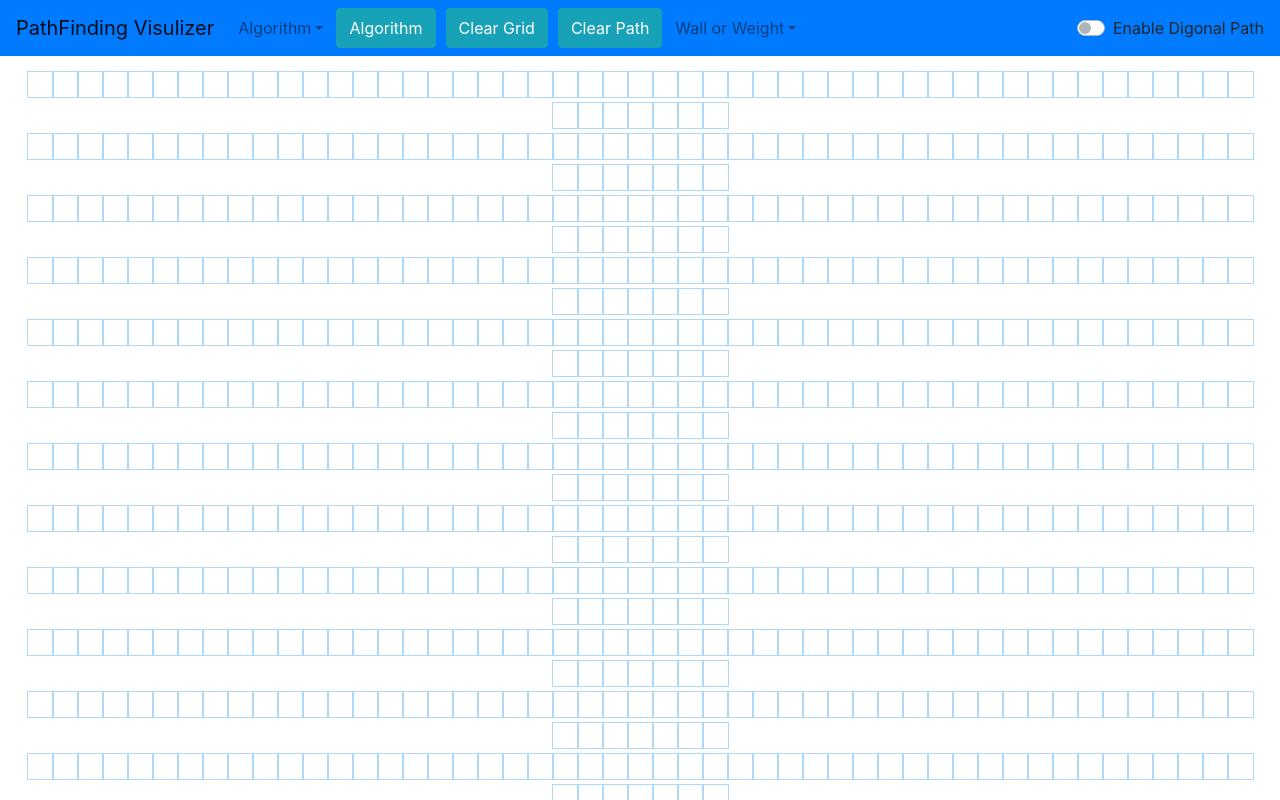
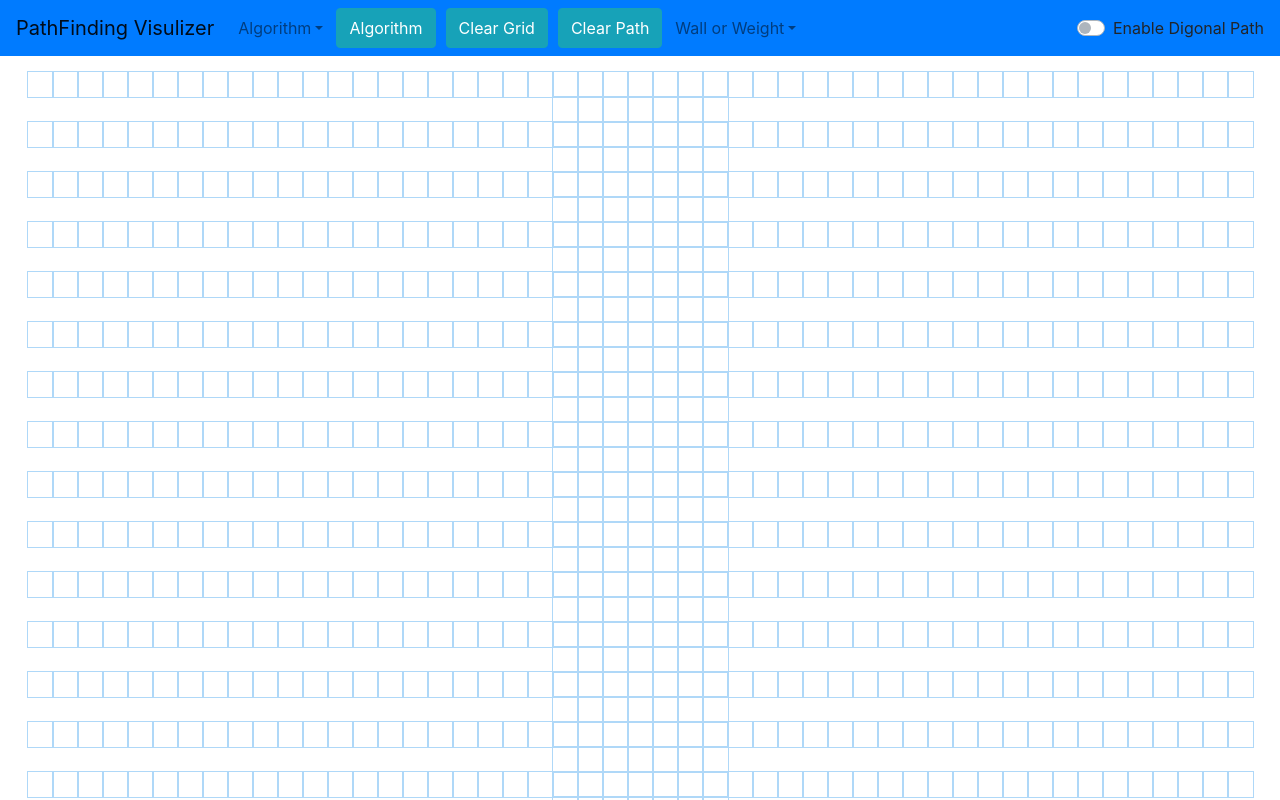
Before and after one commit to muddledluck/Pathfinding-Algorithm-Visualization, a React (Create React App) app: page / in a window 1280 px wide. Shown: the top 800 px of the page. Built offline with nearby package versions, Linux system fonts and the light colour scheme.

Commit message:
Adding Drag and Drop of Start and End and Update README

```diff
--- a/src/algorithms/GreedyBestFirstSearch.jsx
+++ b/src/algorithms/GreedyBestFirstSearch.jsx
@@ -54,7 +54,7 @@ export function GreedyBFS(grid, startNode, endNode) {
         forPathReconstruntion[
           gridIndexToArrayIndex(grid[0].length, neb[0], neb[1])
         ] = grid[current[0]][current[1]];
-        hScore[gridIndexToArrayIndex(grid[0].length, neb[0], neb[1])] = heuristic(neb, [endNode.row, endNode.col])
+        hScore[gridIndexToArrayIndex(grid[0].length, neb[0], neb[1])] = new_hScore
         if (!grid[neb[0]][neb[1]].isVisited) {
           openSet.enqueue(neb, new_hScore);
         }
--- a/src/components/Node/Node.css
+++ b/src/components/Node/Node.css
@@ -3,6 +3,7 @@
   height: 25px;
   outline: 1px solid rgb(175, 216, 248);
   display: inline-block;
+  margin: 0px 0px -6px;
 }
 
 .node-finish {
--- a/src/components/PathFindingVisualizer/PathFindingVisualizer.jsx
+++ b/src/components/PathFindingVisualizer/PathFindingVisualizer.jsx
@@ -14,14 +14,14 @@ import {GreedyBFS, getNodeInShortestPathOrderGreedyBFS} from "../../algorithms/G
 
 import "./PathFindingVisualizer.css";
 
-const TOTAL_ROW = 26;
+const TOTAL_ROW = 31;
 const TOTAL_COL = 56;
 
-const STARTING_ROW = 13;
-const STARTING_COL = 10;
+let STARTING_ROW = 15;
+let STARTING_COL = 5;
 
-const ENDING_ROW = 13;
-const ENDING_COL = 45;
+let ENDING_ROW = 15;
+let ENDING_COL = 50;
 
 const getInitialGrid = () => {
   const grid = [];
@@ -69,6 +69,21 @@ const getNewGridWithWeight = (grid, row, col) => {
   return newGrid;
 }
 
+const getNewGridWithNewStart = (grid, row, col) => {
+  const newGrid = grid.slice();
+  const node = newGrid[row][col];
+  const newNode = { ...node, isStart: !node.isStart };
+  newGrid[row][col] = newNode;
+  return newGrid;
+};
+
+const getNewGridWithNewFinish = (grid, row, col) => {
+  const newGrid = grid.slice();
+  const node = newGrid[row][col];
+  const newNode = { ...node, isFinish: !node.isFinish };
+  newGrid[row][col] = newNode;
+  return newGrid;
+};
 
 class PathFindingVisualizer extends React.Component {
   constructor(props) {
@@ -76,6 +91,8 @@ class PathFindingVisualizer extends React.Component {
     this.state = {
       grid: [],
       mouseIsPressed: false,
+      isStartSelected: [[STARTING_ROW, STARTING_COL], false],
+      isFinishSelected: [[ENDING_ROW, ENDING_COL], false],
     };
   }
 
@@ -137,7 +154,11 @@ class PathFindingVisualizer extends React.Component {
   };
 
   handleMouseDown = (row, col) => {
-    if (wallOrWeight === "wall") {
+    if (this.state.grid[row][col].isStart) {
+      this.setState({ isStartSelected: [[STARTING_ROW, STARTING_COL], true] });
+    } else if (this.state.grid[row][col].isFinish) {
+      this.setState({ isFinishSelected: [[ENDING_ROW, ENDING_COL], true] });
+    } else if (wallOrWeight === "wall") {
       if (!this.state.grid[row][col].isFinish) {
         const newGrid = getNewGridWithWallToggled(this.state.grid, row, col);
         this.setState({ grid: newGrid, mouseIsPressed: true });
@@ -151,7 +172,31 @@ class PathFindingVisualizer extends React.Component {
   };
 
   handleMouseEnter = (row, col) => {
-    if (wallOrWeight === "wall") {
+    if (this.state.isStartSelected[1]) {
+      const { grid, isStartSelected } = this.state;
+      grid[isStartSelected[0][0]][isStartSelected[0][1]].isStart = false;
+      grid[isStartSelected[0][0]][isStartSelected[0][1]].isWall = false;
+      grid[isStartSelected[0][0]][isStartSelected[0][1]].isWeighted = false;
+      const newGrid = getNewGridWithNewStart(this.state.grid, row, col);
+      STARTING_COL = col;
+      STARTING_ROW = row;
+      this.setState({
+        grid: newGrid,
+        isStartSelected: [[STARTING_ROW, STARTING_COL], true],
+      });
+    } else if (this.state.isFinishSelected[1]) {
+      const { grid, isFinishSelected } = this.state;
+      grid[isFinishSelected[0][0]][isFinishSelected[0][1]].isFinish = false;
+      grid[isFinishSelected[0][0]][isFinishSelected[0][1]].isWall = false;
+      grid[isFinishSelected[0][0]][isFinishSelected[0][1]].isWeighted = false;
+      const newGrid = getNewGridWithNewFinish(this.state.grid, row, col);
+      ENDING_COL = col;
+      ENDING_ROW = row;
+      this.setState({
+        grid: newGrid,
+        isFinishSelected: [[ENDING_ROW, ENDING_COL], true],
+      });
+    } else if (wallOrWeight === "wall") {
       if (this.state.mouseIsPressed && !this.state.grid[row][col].isFinish) {
         const newGrid = getNewGridWithWallToggled(this.state.grid, row, col);
         this.setState({ grid: newGrid });
@@ -165,7 +210,11 @@ class PathFindingVisualizer extends React.Component {
   };
 
   handleMouseUp = () => {
-    this.setState({ mouseIsPressed: false });
+    this.setState({
+      mouseIsPressed: false,
+      isStartSelected: [[STARTING_ROW, STARTING_COL], false],
+      isFinishSelected: [[ENDING_ROW, ENDING_COL], false],
+    });
   };
 
   animateShortestPath(nodesInShortestOrder) {
```
Also changed, not shown: 19 other files (tests, documents, lock files or other folders).
